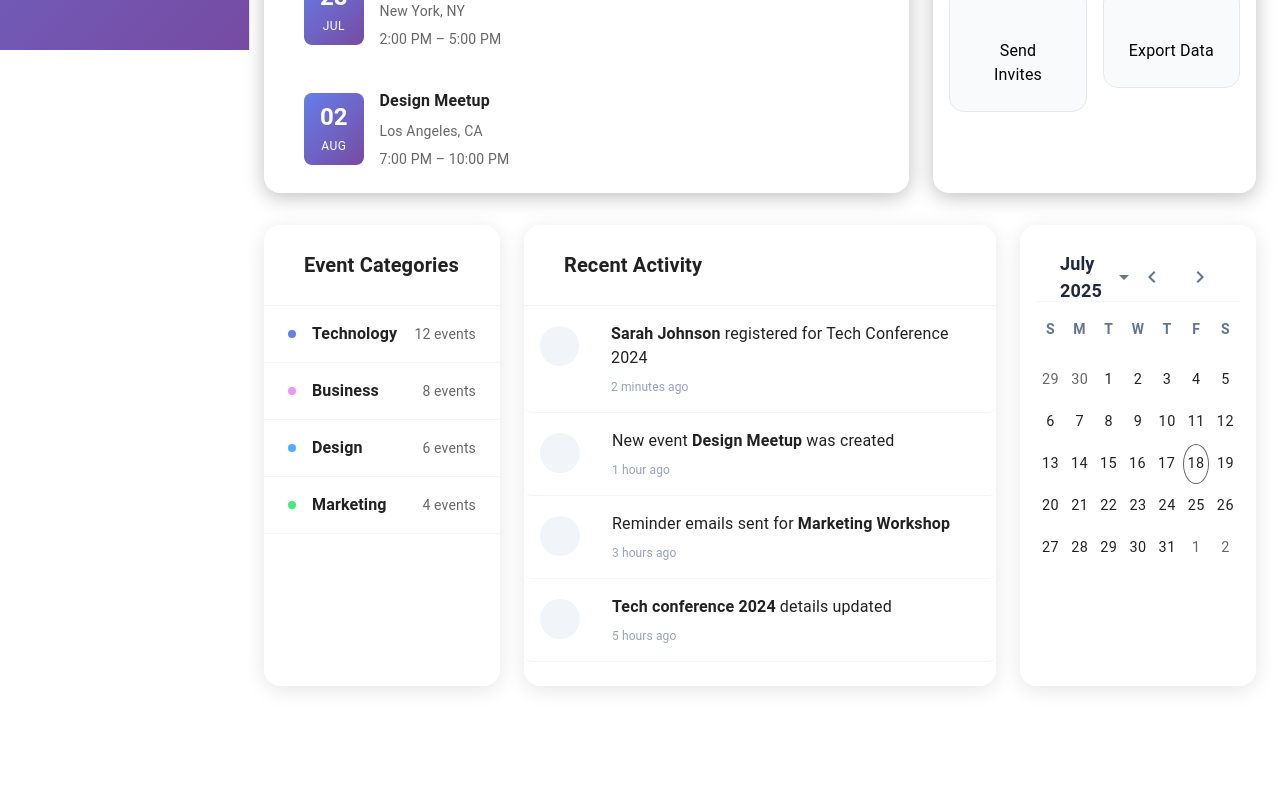
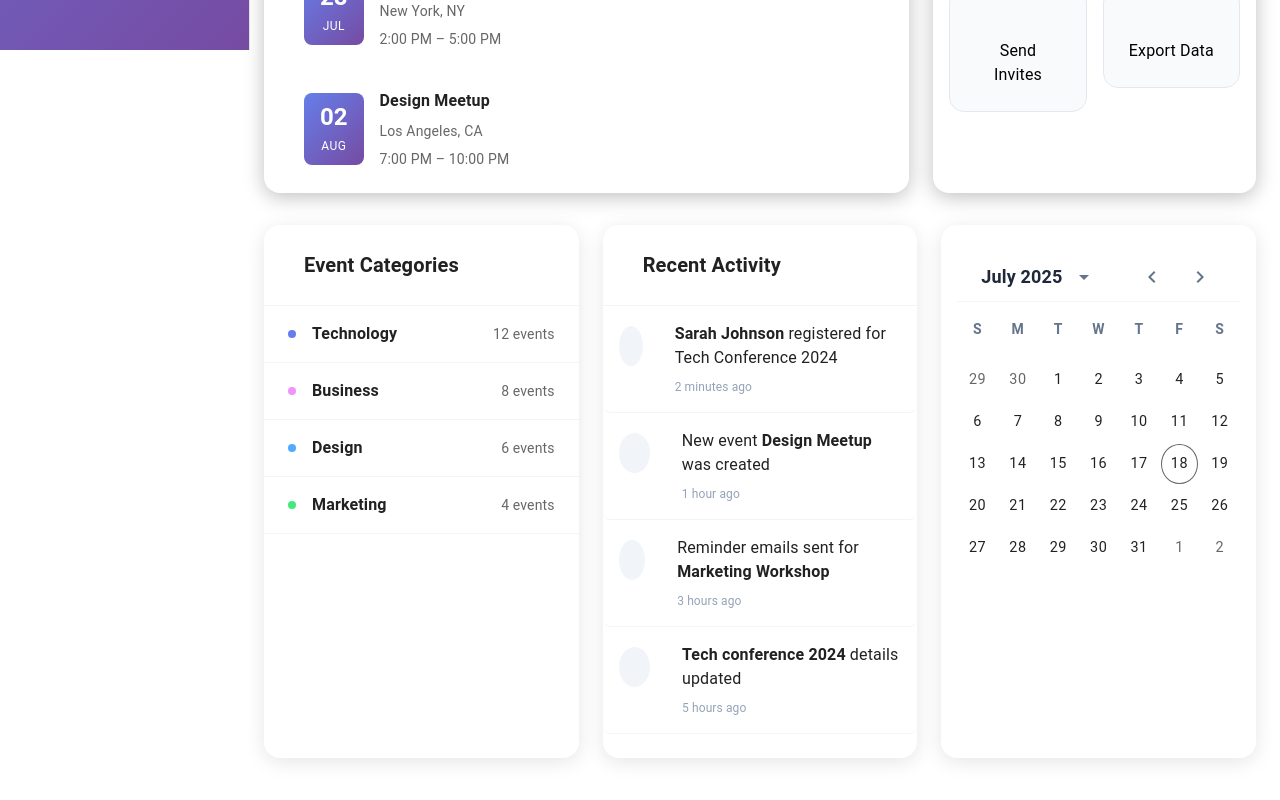
Before and after one commit to Tuei24/eventsapp, a React (Vite) app: page /Admin/Dashboard in a window 1280 px wide. Shown: the part 750-1550 px from the top of the page. Before the commit the page ends 1492 px from the top, so only its background shows below. Built offline with nearby package versions, Linux system fonts and the light colour scheme; some icons are missing.

Commit message:
Changed last cards layout

```diff
--- a/src/components/Dashboard.jsx
+++ b/src/components/Dashboard.jsx
@@ -394,7 +394,7 @@ const Dashboard = () => {
           }}
         >
           {/* First Section - 3/12 */}
-          <Box sx={{ flex: { xs: '100%', md: 3 }, minWidth: 0 }}>
+          <Box sx={{ flex: { xs: '100%', md: 4 }, minWidth: 0 }}>
             <Card
               sx={{
                 borderRadius: 4,
@@ -458,7 +458,7 @@ const Dashboard = () => {
           </Box>
 
           {/* Second Section - 6/12 */}
-          <Box sx={{ flex: { xs: '100%', md: 6 }, minWidth: 0 }}>
+          <Box sx={{ flex: { xs: '100%', md: 4 }, minWidth: 0 }}>
             <Card
               sx={{
                 borderRadius: 4,
@@ -583,7 +583,7 @@ const Dashboard = () => {
           </Box>
 
           {/* Third Section - 3/12 */}
-          <Box sx={{ flex: { xs: '100%', md: 3 }, minWidth: 0 }}>
+          <Box sx={{ flex: { xs: '100%', md: 4 }, minWidth: 0 }}>
             <Card
               sx={{
                 borderRadius: 4,
```
